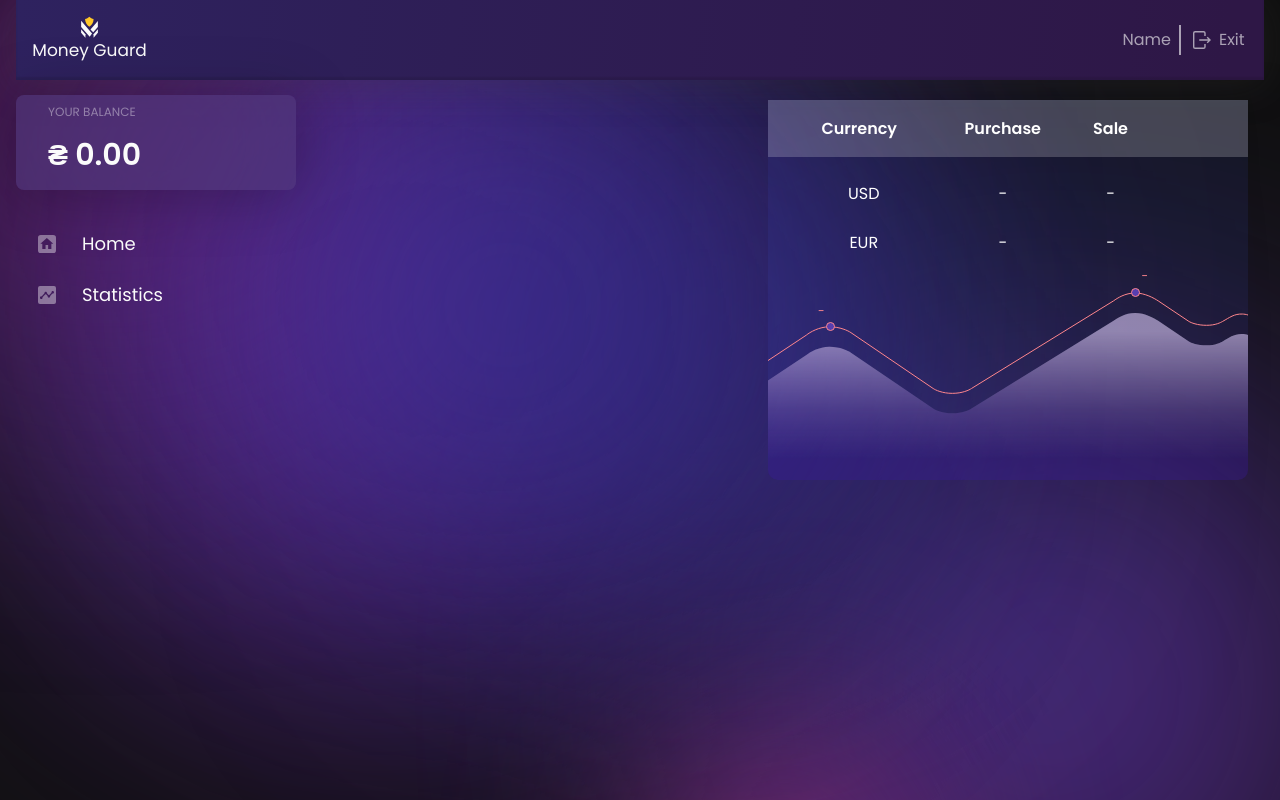
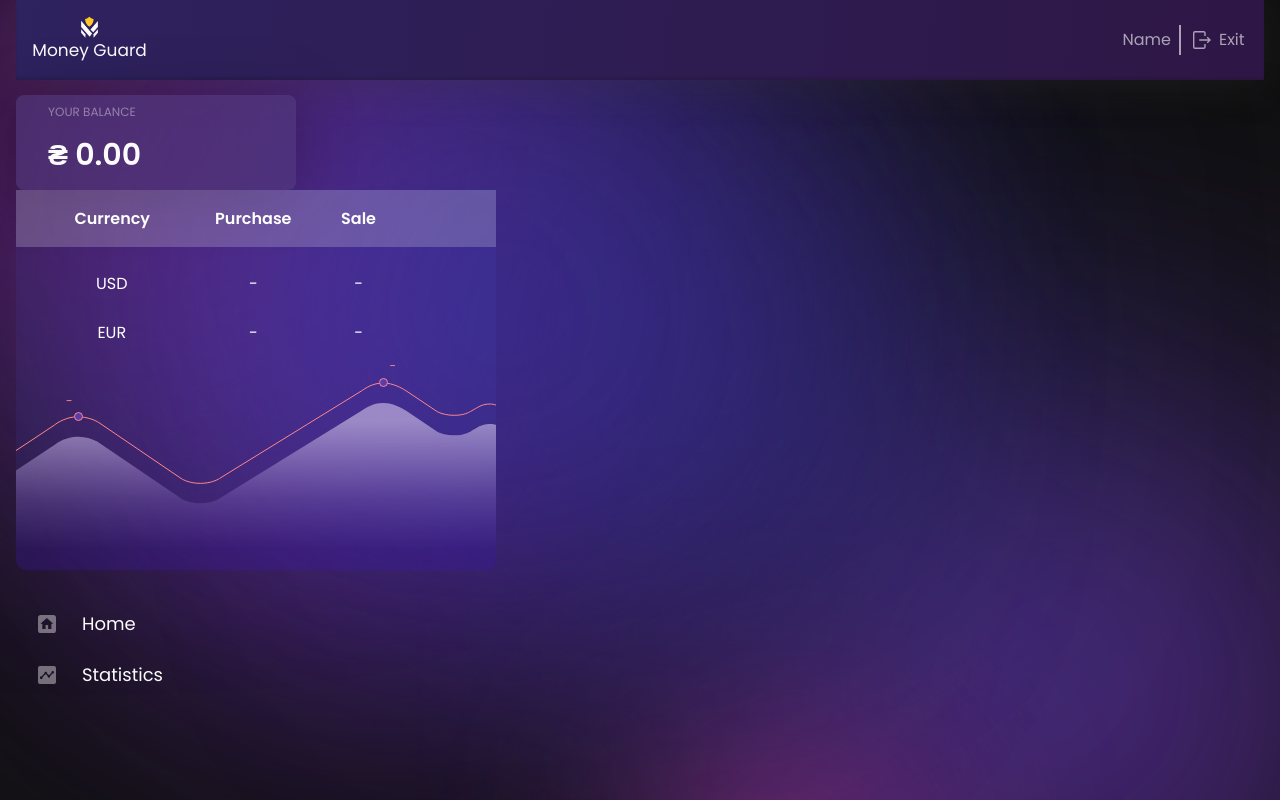
Before and after one commit to NataliiaKopychynska/run-your-budget-FC110, a React (Vite) app: page /dashboard in a window 1280 px wide. Built offline with nearby package versions, Linux system fonts and the light colour scheme; no server answers.

Commit message:
Update Currency.module.css

```diff
--- a/src/components/Currency/Currency.module.css
+++ b/src/components/Currency/Currency.module.css
@@ -55,6 +55,8 @@
         position: absolute;
         top: 80px;
         right: 32px;
+        margin-top: 0;
+        margin-bottom: 0;
     }
 }
 
@@ -66,6 +68,9 @@
         width: 480px;
         height: 380px;
         background-image: url(../../assets/chart.svg);
+        position: relative;
+        top: auto;
+        right: auto;
     }
 
     .usdChart {
@@ -104,14 +109,14 @@
 
     .tableData:first-child {
         padding-left: 80px;
-        padding-right: 48px;
+        padding-right: 58px;
 
     }
 
     .tableData:last-child,
     .tableName:last-child {
         padding-right: 120px;
-        padding-left: 15px;
+        padding-left: 20px;
     }
 
 }
```
